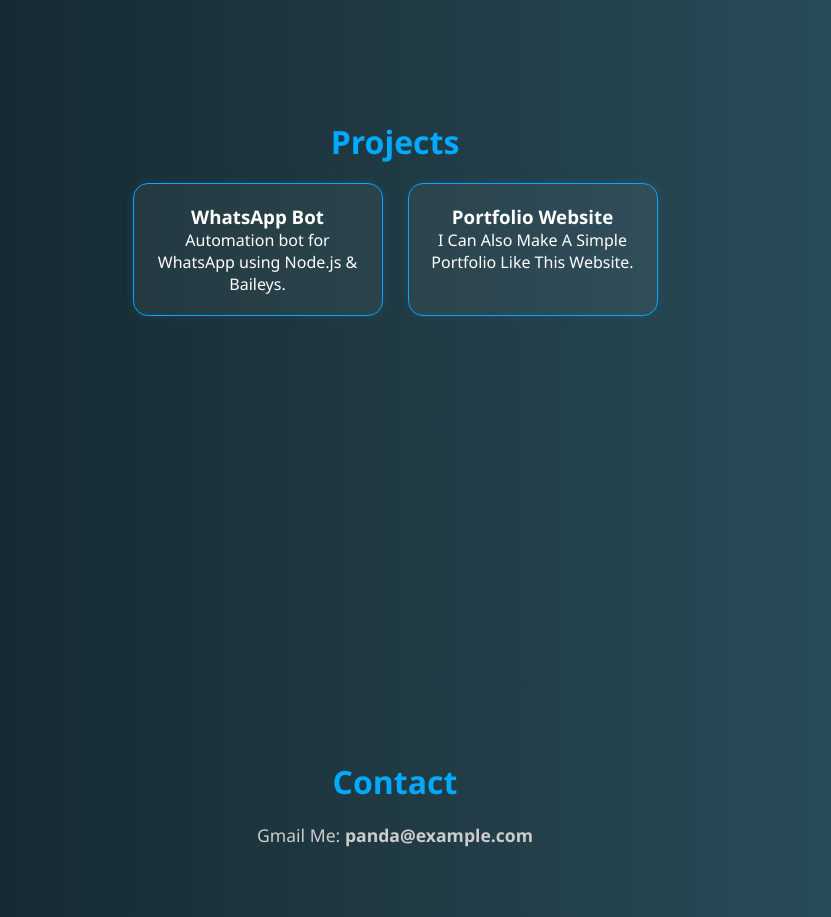
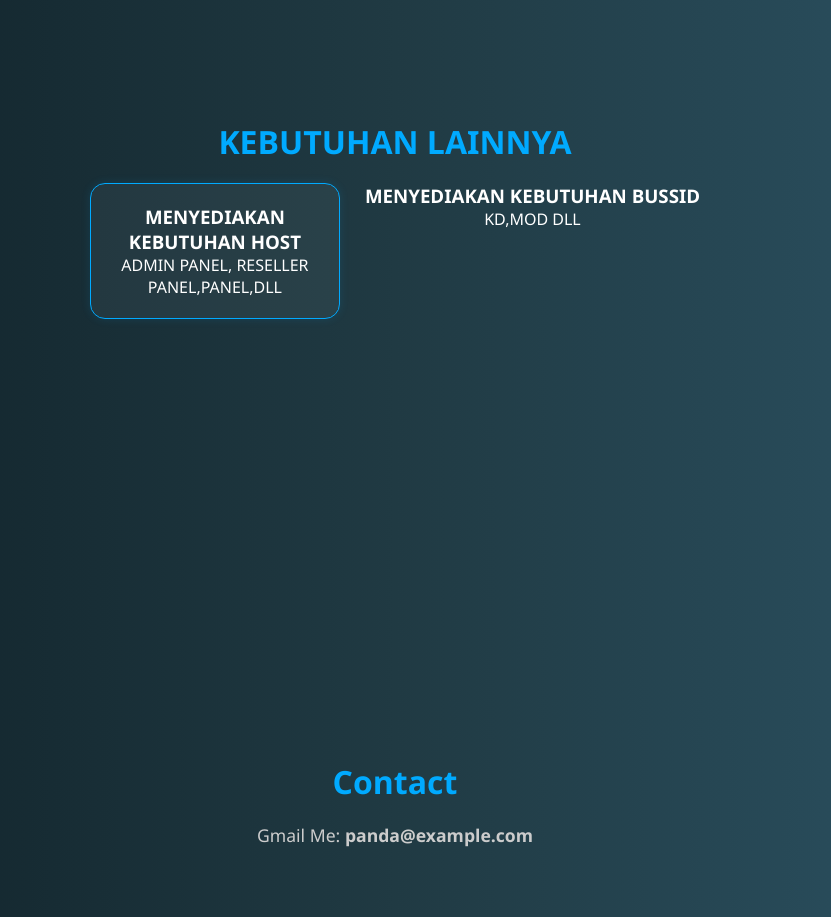
Before and after one commit to rasman-bot/panda, a plain HTML site: page index.html in a window 1280 px wide. Shown: the part 1860-2777 px from the top of the page, without its empty margins (245-1076 px from the left). Drawn offline with Linux system fonts and the light colour scheme.

Commit message:
ndex.html

```diff
--- a/index.html
+++ b/index.html
@@ -2,7 +2,7 @@
 <head>
   <meta charset="UTF-8" />
   <meta name="viewport" content="width=device-width, initial-scale=1.0"/>
-  <title>panda | Portfolio</title>
+  <title>WELCOME GANTENG</title>
   <link rel="stylesheet" href="https://cdnjs.cloudflare.com/ajax/libs/font-awesome/6.5.2/css/all.min.css" />
   <style>
     * {
@@ -274,16 +274,16 @@ footer {
   <p class="description">
     My Name Is King Panda, I'm Just A Student Who Is Very Interested In Programming, And I'm A WhatsApp Bot Script Developer.
   </p>
-</section><section id="projects">
-  <h2 class="section-title">Projects</h2>
+</section><section id="MENJUAL">
+  <h2 class="section-title">KEBUTUHAN LAINNYA</h2>
   <div class="projects-container">
     <div class="project-box">
-      <h3>WhatsApp Bot</h3>
-      <p>Automation bot for WhatsApp using Node.js & Baileys.</p>
+      <h3>MENYEDIAKAN KEBUTUHAN HOST</h3>
+      <p>ADMIN PANEL, RESELLER PANEL,PANEL,DLL</p>
     </div>
-    <div class="project-box">
-      <h3>Portfolio Website</h3>
-      <p>I Can Also Make A Simple Portfolio Like This Website.</p>
+    <div class="project">
+      <h3>MENYEDIAKAN KEBUTUHAN BUSSID</h3>
+      <p>KD,MOD DLL</p>
     </div>
   </div>
 </section><section id="contact">
@@ -392,4 +392,4 @@ footer {
     }
   }
 </script></body>
-</html>
+    </html>
```
